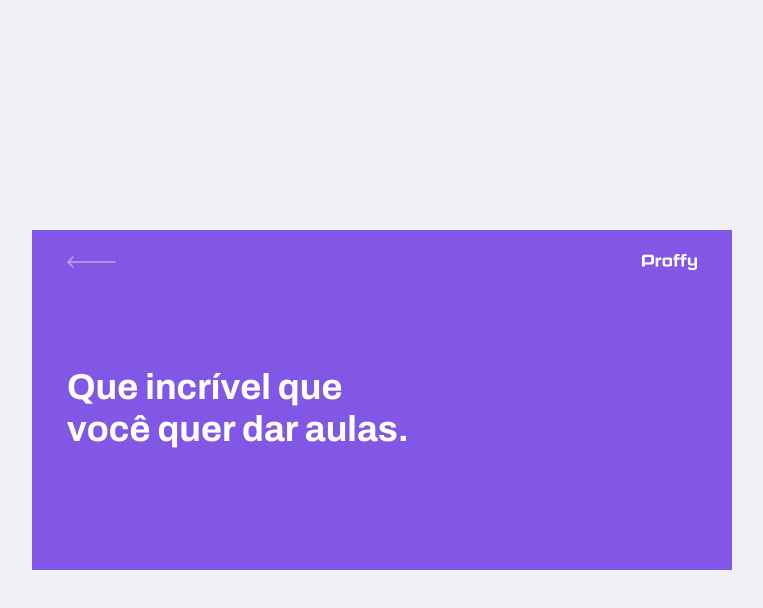
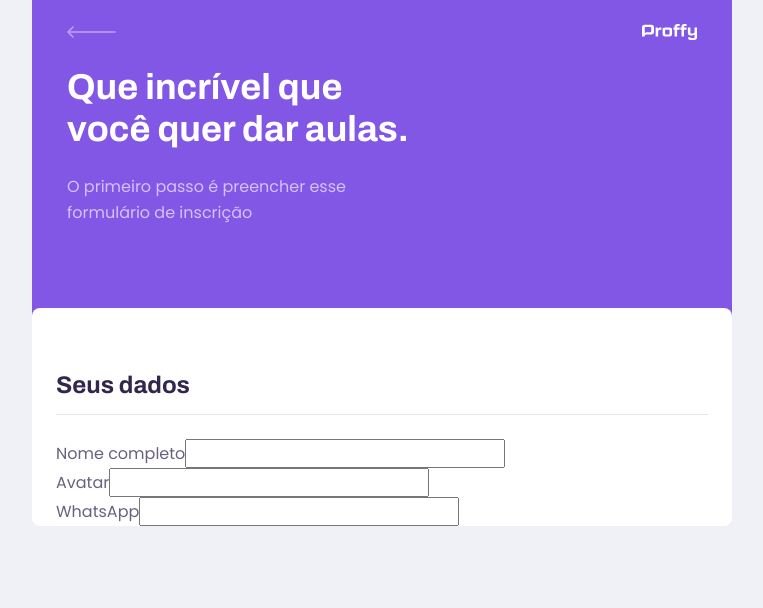
Before and after one commit to cleysonsilvame/nlw-2, a React (Create React App) app in the folder web/: page /give-classes in a window 1280 px wide. Shown: the top 608 px of the page, without its empty margins (258-1021 px from the left). Built offline with nearby package versions, Linux system fonts and the light colour scheme.

Commit message:
Styling Teacher Form

```diff
--- a/web/src/components/PageHeader/index.tsx
+++ b/web/src/components/PageHeader/index.tsx
@@ -8,6 +8,7 @@
 
 interface PageHeaderProps{
   title: string;
+  description?: string;
 }
 
 const PageHeader: React.FC<PageHeaderProps> = (props) => {
@@ -22,6 +23,7 @@
 
       <div className="header-content">
         <strong>{props.title}</strong>
+        {props.description && <p>{props.description}</p>}
         {props.children}
       </div>
     </header>
--- a/web/src/pages/TeacherForm/index.tsx
+++ b/web/src/pages/TeacherForm/index.tsx
@@ -1,11 +1,35 @@
 import React from 'react';
 import PageHeader from '../../components/PageHeader';
+
+import './style.css';
 
 function TeacherForm() {
   return (
     <div id="page-teacher-form" className="container">
-      <PageHeader title="Que incrível que você quer dar aulas.">
-      </PageHeader>
+      <PageHeader
+        title="Que incrível que você quer dar aulas."
+        description="O primeiro passo é preencher esse formulário de inscrição"
+      />
+
+      <main>
+        <fieldset>
+          <legend>Seus dados</legend>
+          <div className="input-block">
+            <label htmlFor="name">Nome completo</label>
+            <input type="text" id="name"/>
+          </div>
+
+          <div className="input-block">
+            <label htmlFor="avatar">Avatar</label>
+            <input type="text" id="avatar"/>
+          </div>
+
+          <div className="input-block">
+            <label htmlFor="whatsapp">WhatsApp</label>
+            <input type="text" id="whatsapp"/>
+          </div>
+        </fieldset>
+      </main>
     </div>
     );
 }
--- /dev/null
+++ b/web/src/pages/TeacherForm/style.css
@@ -0,0 +1,39 @@
+#page-teacher-form{
+  width: 100vw;
+  height: 100vh;
+}
+
+#page-teacher-form .page-header .header-content{
+  margin-bottom: 6.4rem;
+}
+
+#page-teacher-form main{
+  background: var(--color-box-base);
+  width: 100%;
+  max-width: 74rem;
+  border-radius: 0.8rem;
+  margin: -3.2rem auto 3.2rem;
+  padding-top: 6.4rem;
+  overflow: hidden;
+}
+
+#page-teacher-form main fieldset{
+  border: 0;
+  padding: 0 2.4rem;
+}
+
+#page-teacher-form main fieldset + fieldset{
+  margin-top: 6.4rem;
+}
+
+#page-teacher-form main fieldset legend{
+ font: 700 2.4rem Archivo;
+ color: var(--color-text-title);
+ margin-bottom: 2.4rem;
+ display: flex;
+ align-items: center;
+ justify-content: space-between;
+ width: 100%;
+ padding-bottom: 1.6rem;
+ border-bottom: 1px solid var(--color-line-in-white);
+}
```
